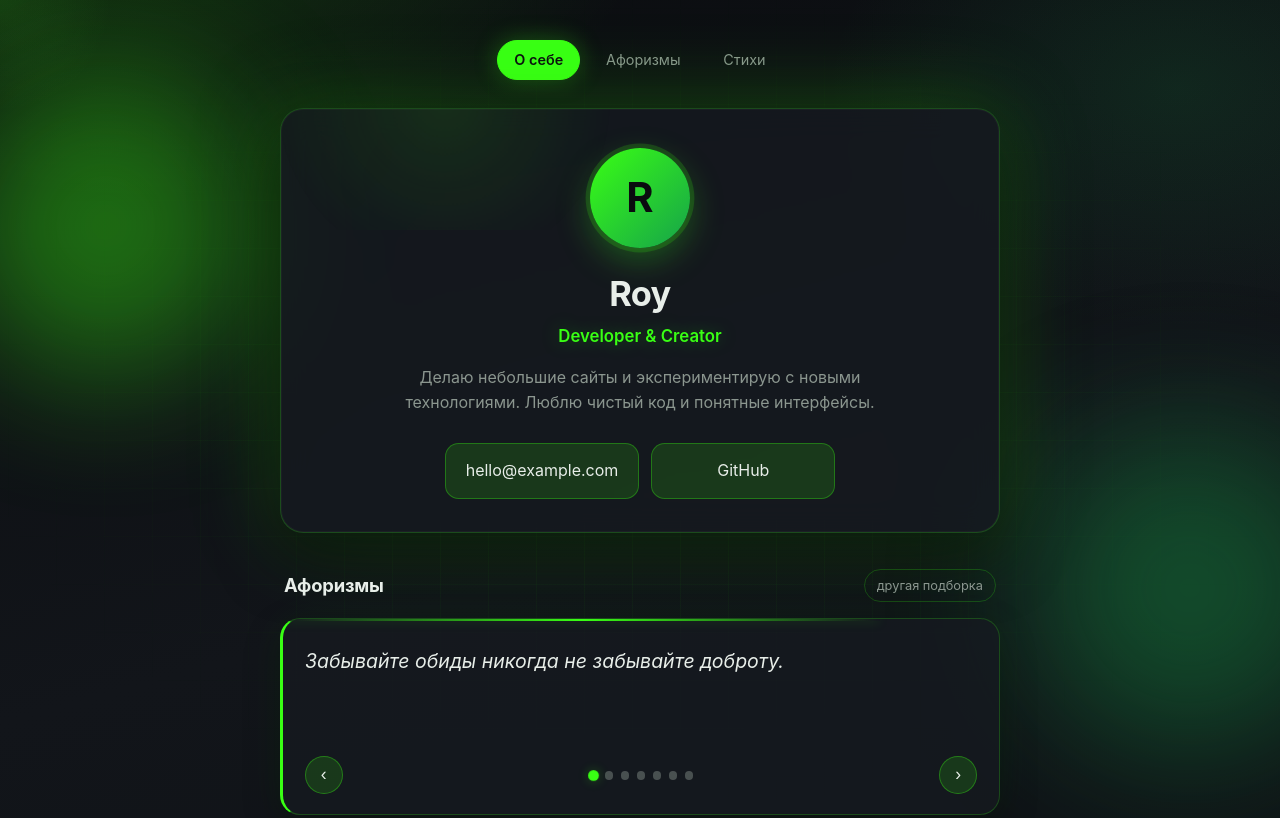
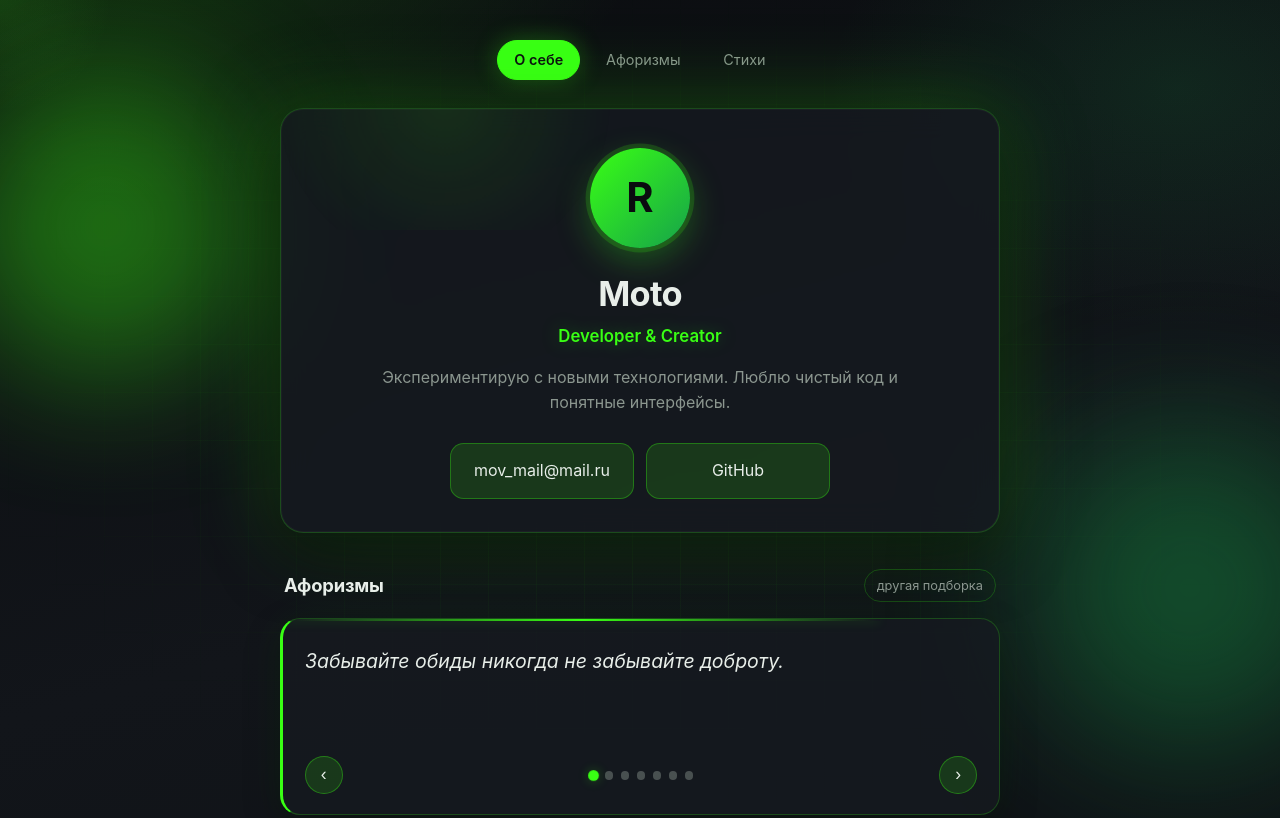
Before and after one commit to jagorun/roy-business-card, a plain HTML site: page index.html in a window 1280 px wide. Shown: the top 818 px of the page. Drawn offline with Linux system fonts and the light colour scheme.

Commit message:
Update header content in index.html

```diff
--- a/index.html
+++ b/index.html
@@ -27,11 +27,11 @@
 
     <header class="hero" id="about">
       <div class="avatar" aria-hidden="true">R</div>
-      <h1>Roy</h1>
+      <h1>Moto</h1>
       <p class="role">Developer &amp; Creator</p>
-      <p class="bio">Делаю небольшие сайты и экспериментирую с новыми технологиями. Люблю чистый код и понятные интерфейсы.</p>
+      <p class="bio">Экспериментирую с новыми технологиями. Люблю чистый код и понятные интерфейсы.</p>
       <div class="contacts">
-        <a href="mailto:hello@example.com">hello@example.com</a>
+        <a href="mailto: mov_mail@mail.ru">mov_mail@mail.ru</a>
         <a href="https://github.com/jagorun" target="_blank" rel="noopener noreferrer">GitHub</a>
       </div>
     </header>
```
